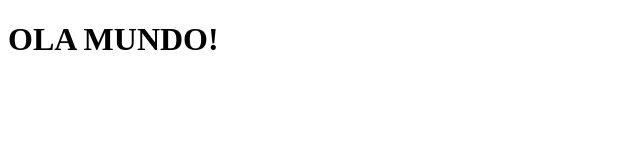
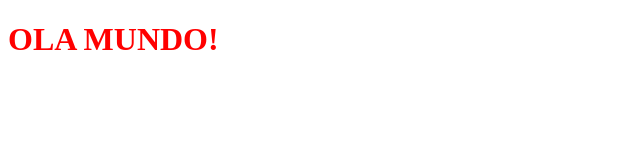
Before and after one commit to mariojp/page, a plain HTML site: page index.html in a window 1280 px wide. Shown: the whole page, without its empty margins (0-640 px from the left). Drawn offline with Linux system fonts and the light colour scheme.

Commit message:
Update index.html

```diff
--- a/index.html
+++ b/index.html
@@ -3,6 +3,6 @@
 <HEAD> <TITLE>TITULO</TITLE>
 </HEAD>
 <BODY>
- <h1>OLA MUNDO!</h1>
+ <h1 style="color:red">OLA MUNDO!</h1>
 </BODY>
 </HTML>
```
